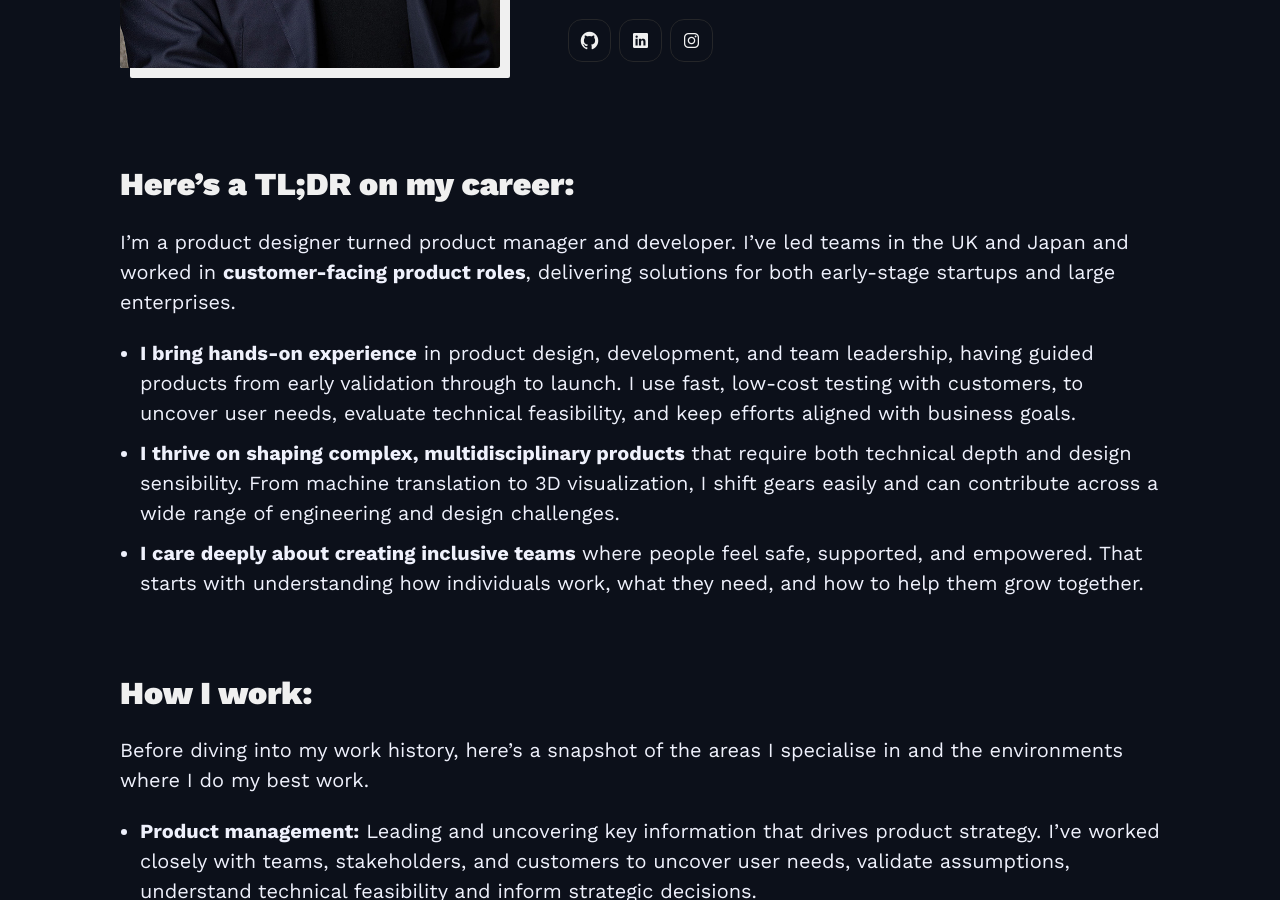
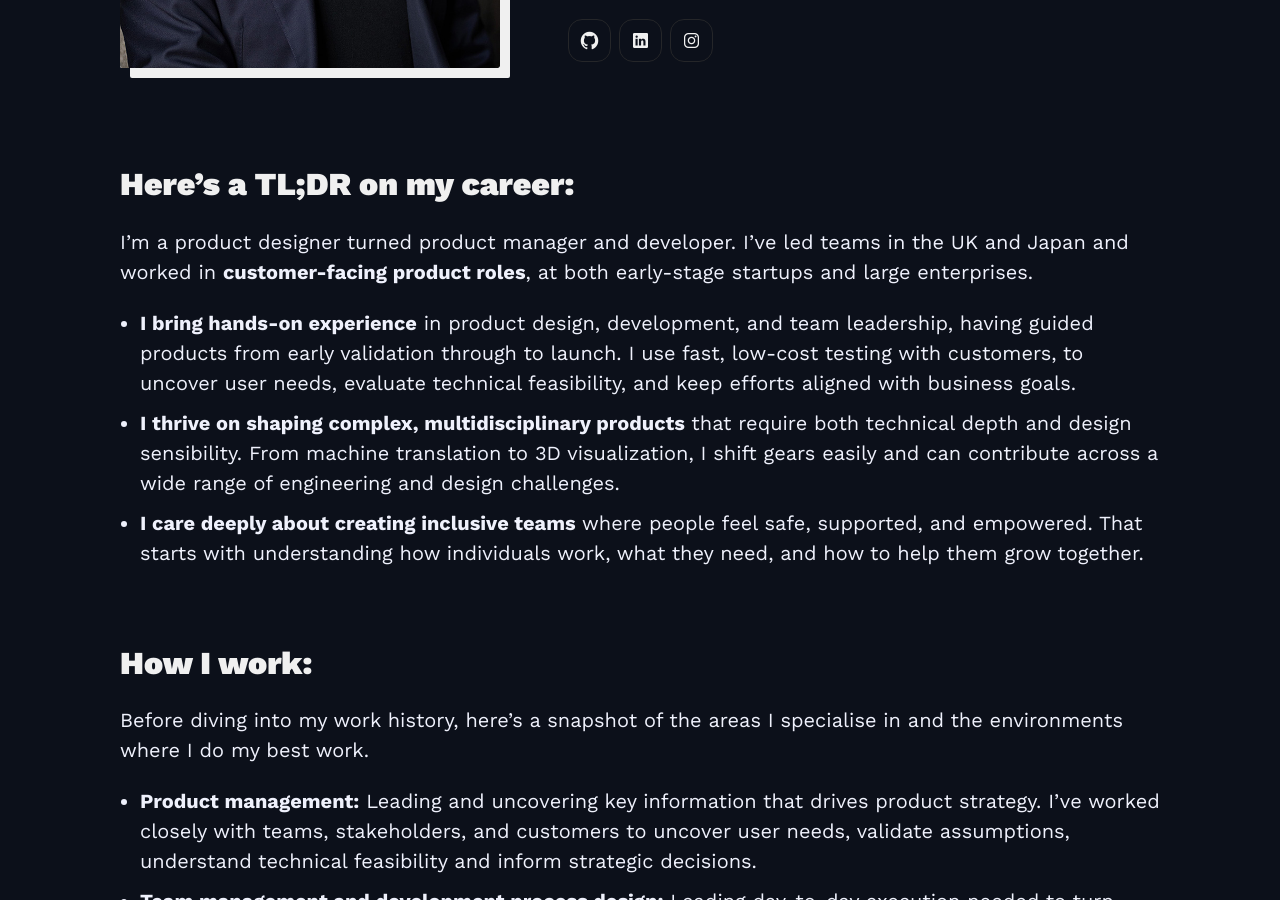
Before and after one commit to mkishi1221/mkishi1221.github.io, a Jekyll site: the page built from index.html, in a window 1280 px wide and 900 px high, scrolled down 562 px. Built offline with Jekyll 4.4.1, drawn with Linux system fonts in a browser that asks for light colours; nearby versions of some CDN libraries.

Commit message:
Updated CV

```diff
--- a/_includes/cv.md
+++ b/_includes/cv.md
@@ -1,7 +1,7 @@
 
 # Here’s a TL;DR on my career:
 
-I'm a product designer turned product manager and developer. I’ve led teams in the UK and Japan and worked in **customer-facing product roles**, delivering solutions for both early-stage startups and large enterprises.
+I'm a product designer turned product manager and developer. I’ve led teams in the UK and Japan and worked in **customer-facing product roles**, at both early-stage startups and large enterprises.
 
 - **I bring hands-on experience** in product design, development, and team leadership, having guided products from early validation through to launch. I use fast, low-cost testing with customers, to uncover user needs, evaluate technical feasibility, and keep efforts aligned with business goals.
 - **I thrive on shaping complex, multidisciplinary products** that require both technical depth and design sensibility. From machine translation to 3D visualization, I shift gears easily and can contribute across a wide range of engineering and design challenges.
```
